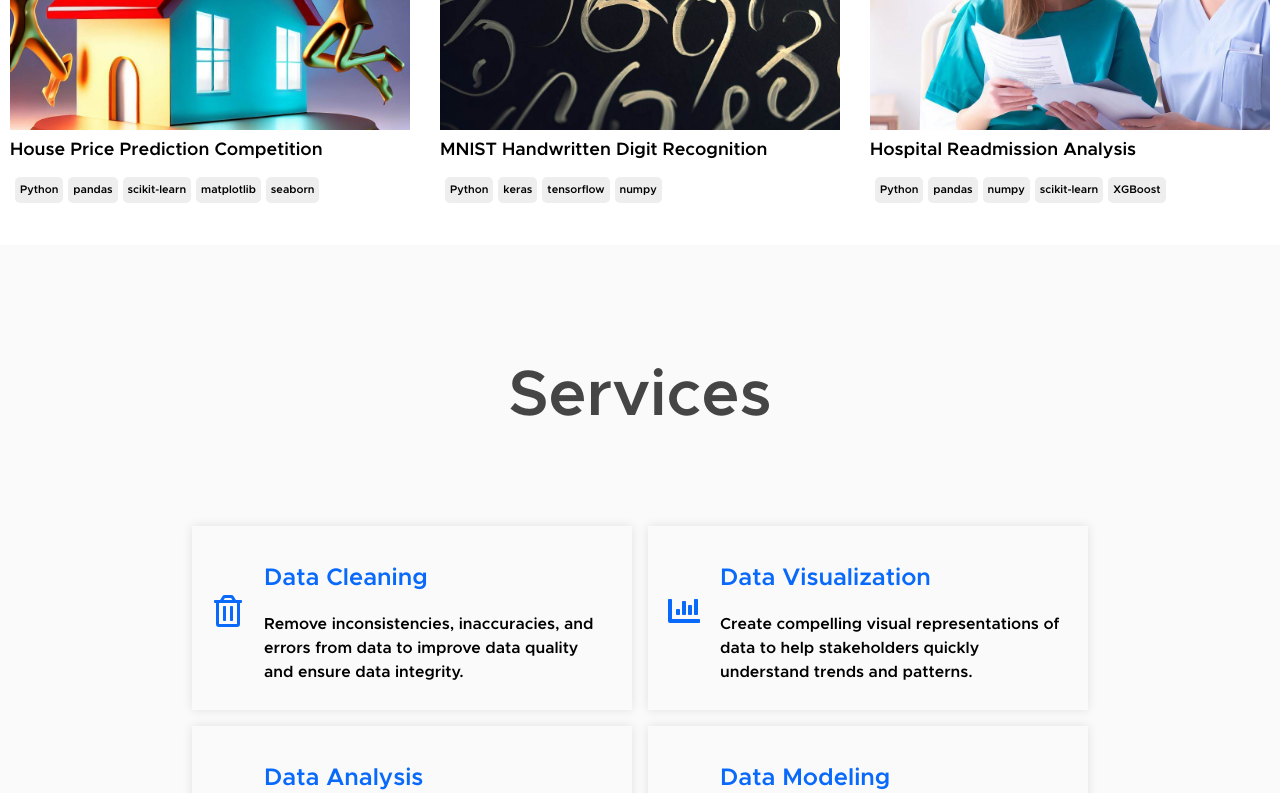
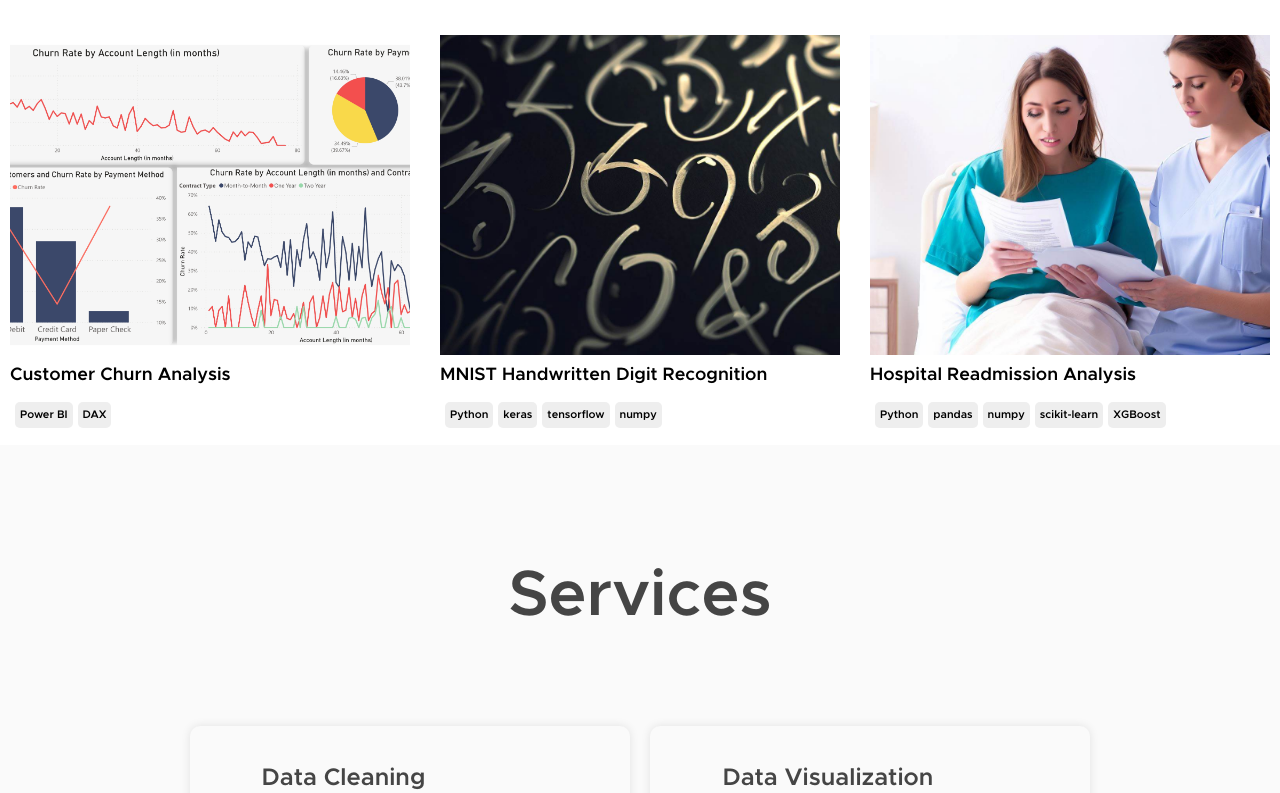
Before and after one commit to Behlil/behlil.github.io, a React (Vite) app: page / in a window 1280 px wide. Shown: the part 1760-2553 px from the top of the page. Built offline with nearby package versions, Linux system fonts and the light colour scheme.

Commit message:
Add Customer Churn project

```diff
--- a/src/Pages/Home.jsx
+++ b/src/Pages/Home.jsx
@@ -5,6 +5,7 @@ import SkillsRadar from '../components/SkillsRadar'
 import Contact from '../components/Contact'
 import ProjectsPage from '../components/ProjectPage'
 import Services from '../components/Services'
+import Certifications from '../components/Certification'
 
 
 export default function Home() {
@@ -14,6 +15,7 @@ export default function Home() {
             <SkillsRadar />
             <ProjectsPage />
             <Services />
+            <Certifications />
             <Contact />
         </div>
     )
--- a/src/components/Certification.css
+++ b/src/components/Certification.css
@@ -2,8 +2,7 @@
     .certifications {
         padding-top: 2rem;
         padding: 1em 4em;
-        background-color: #5D3891;
-        height: 80vh;
+        background-color: #0969fa;
         display: flex;
         flex-direction: column;
         justify-content: center;
@@ -35,8 +34,8 @@
         background: #F5F5F5;
         color: #292727;
         padding: 1em;
-        width: 400px;
-        height: 200px;
+        width: 350px;
+        height: 100px;
         display: flex;
         flex-direction: row;
         gap: 1rem;
@@ -60,6 +59,7 @@
     .certifications {
         margin-top: 2rem;
         padding: 1em ;
+        background-color: #0969fa;
     }
 
     .certifications h2 {
@@ -67,7 +67,7 @@
         font-weight: bold;
         /* margin-bottom: 1rem; */
         text-align: center;
-        color: #AD7BE9;
+        color: #F5F5F5;
     }
 
     .certifications ul {
@@ -92,7 +92,7 @@
         gap: 2rem;
         align-items: center;
         padding: 1em;
-        background-color: #f7f7f7;
+        background: #F5F5F5;
     }
 
 
--- a/src/components/Header.jsx
+++ b/src/components/Header.jsx
@@ -23,8 +23,8 @@ const HeaderWrapper = styled.header`
 
 const HeaderLogo = styled.div`
   font-size: 32px;
-  color:
   font-weight: bold;
+  cursor: pointer;
 
   @media (max-width: 768px) {
     font-size: 20px;
@@ -42,11 +42,13 @@ const HeaderLink = styled.a`
   margin-right: 24px;
   color: ${({ scrolled }) => (scrolled ? '#fff' : '#000')};
   text-decoration: none;
+  transition: color 0.4s ease-in-out;
 
 
 
   &:hover {
-    color: #f00;
+    color: #0969fa;
+    transform: scale(1.2);
   }
 
 
@@ -77,7 +79,7 @@ const Header = () => {
 
   return (
     <HeaderWrapper scrolled={scrolled}>
-      <HeaderLogo>Ouassim Behlil</HeaderLogo>
+      <HeaderLogo scrolled={scrolled}>Ouassim Behlil</HeaderLogo>
       <HeaderNav>
         <HeaderLink href="https://www.linkedin.com/in/behlil/" target="_blank" >
           <HeaderIcon>
--- a/src/components/ProjectCard.jsx
+++ b/src/components/ProjectCard.jsx
@@ -6,14 +6,14 @@ const CardWrapper = styled.div`
   position: relative;
   box-sizing: border-box;
   width: 400px;
-  height: 300px;
+  height: 400px;
   overflow: hidden;
   // border: 1px solid #ccc;
   margin: 10px;
   transition: transform 0.3s ease-in-out;
 
   &:hover {
-    transform: scale(1.03);
+    transform: scale(1.01);
   }
 
   @media (max-width: 768px) {
@@ -24,7 +24,7 @@ const CardWrapper = styled.div`
 
 const CardImage = styled.img`
   width: 100%;
-  height: 65%;
+  height: 80%;
   object-fit: cover;
   transition: transform 0.3s ease-in-out;
   ${CardWrapper}:hover & {
--- a/src/components/ProjectPage.jsx
+++ b/src/components/ProjectPage.jsx
@@ -1,6 +1,6 @@
 import React from "react";
 import styled from "styled-components";
-import house_img from "../Images/house-price.jpg";
+import churn_img from "../Images/churn-analysis.jpg";
 import digits_img from "../Images/digits-rec.jpg";
 import hosp_readmission from "../Images/hospital-readmission.jpg";
 import ProjectCard from "./ProjectCard";
@@ -31,12 +31,12 @@ const ProjectsPage = () => {
 
     const projects = [
         {
-            title: "House Price Prediction Competition",
-            domain: "Web Development",
-            description: "This project aims to predict the sale price of residential homes in Ames, Iowa based on 79 explanatory variables. The project uses a dataset from a Kaggle competition, which contains 1460 training examples and 1459 test examples. The project applies various feature engineering techniques, such as creating new features, encoding categorical variables, and handling missing values.",
-            image: house_img,
-            tag: ["Python", "pandas", "scikit-learn", "matplotlib", "seaborn"],
-            to: "https://github.com/Behlil/House-Price-Competition"
+            title: "Customer Churn Analysis",
+            domain: "Telecom Industry",
+            description: "Analyze customer churn using Power BI and a telecom dataset. Explore the factors and segments that affect customer retention and loyalty. Provide recommendations to reduce churn and increase satisfaction.",
+            image: churn_img,
+            tag: ["Power BI", "DAX"],
+            to: "https://github.com/Behlil/Analyzing-Customer-Churn-using-Power-BI"
         },
         {
             title: "MNIST Handwritten Digit Recognition",
--- a/src/components/Services.css
+++ b/src/components/Services.css
@@ -19,7 +19,7 @@
     display: flex;
     flex-wrap: wrap;
     justify-content: center;
-    gap: 1em;
+    gap: 1.3em;
     width: 100%;
 }
 
@@ -31,6 +31,15 @@
     background-color: #fafafa;
     box-shadow: 0 0 10px rgba(0, 0, 0, 0.1);
     padding: 10px 20px;
+    transition: all 0.3s ease-in-out;
+    border-radius: 10px;
+    cursor: pointer;
+
+}
+
+.service:hover {
+    transform: translateY(-5px);
+    box-shadow: 0 0 10px rgba(0, 0, 0, 0.2);
 }
 
 .service-icon {
@@ -40,7 +49,7 @@
 }
 
 .service-title {
-    color: #0969fa;
+    color: #454545;
     font-size: 1.5rem;
     margin-bottom: 10px;
 }
--- a/src/components/SkillsRadar.jsx
+++ b/src/components/SkillsRadar.jsx
@@ -52,7 +52,7 @@ export default function SkillsRadar() {
     return (
         <div className="radar">
             <h1>Unlocking the full potential of data <span>requires a diverse set of skills. Here's a radar chart showcasing my strengths in various areas of data analysis.</span></h1>
-            <ResponsiveContainer width="90%" height={300}>
+            <ResponsiveContainer width="90%" height={400}>
                 <RadarChart
                     cx="50%"
                     cy="50%"
@@ -66,8 +66,8 @@ export default function SkillsRadar() {
                     <Radar
                         name="skills"
                         dataKey="A"
-                        stroke="#E96479"
-                        fill="#E96479"
+                        stroke="#ABD9FF"
+                        fill="#0969fa"
                         fillOpacity={0.5}
                     />
                 </RadarChart>
```
Also changed, not shown: src/components/header.css (deleted, +0 -33 lines), src/Images/Churn-analysis.jpg (added).
